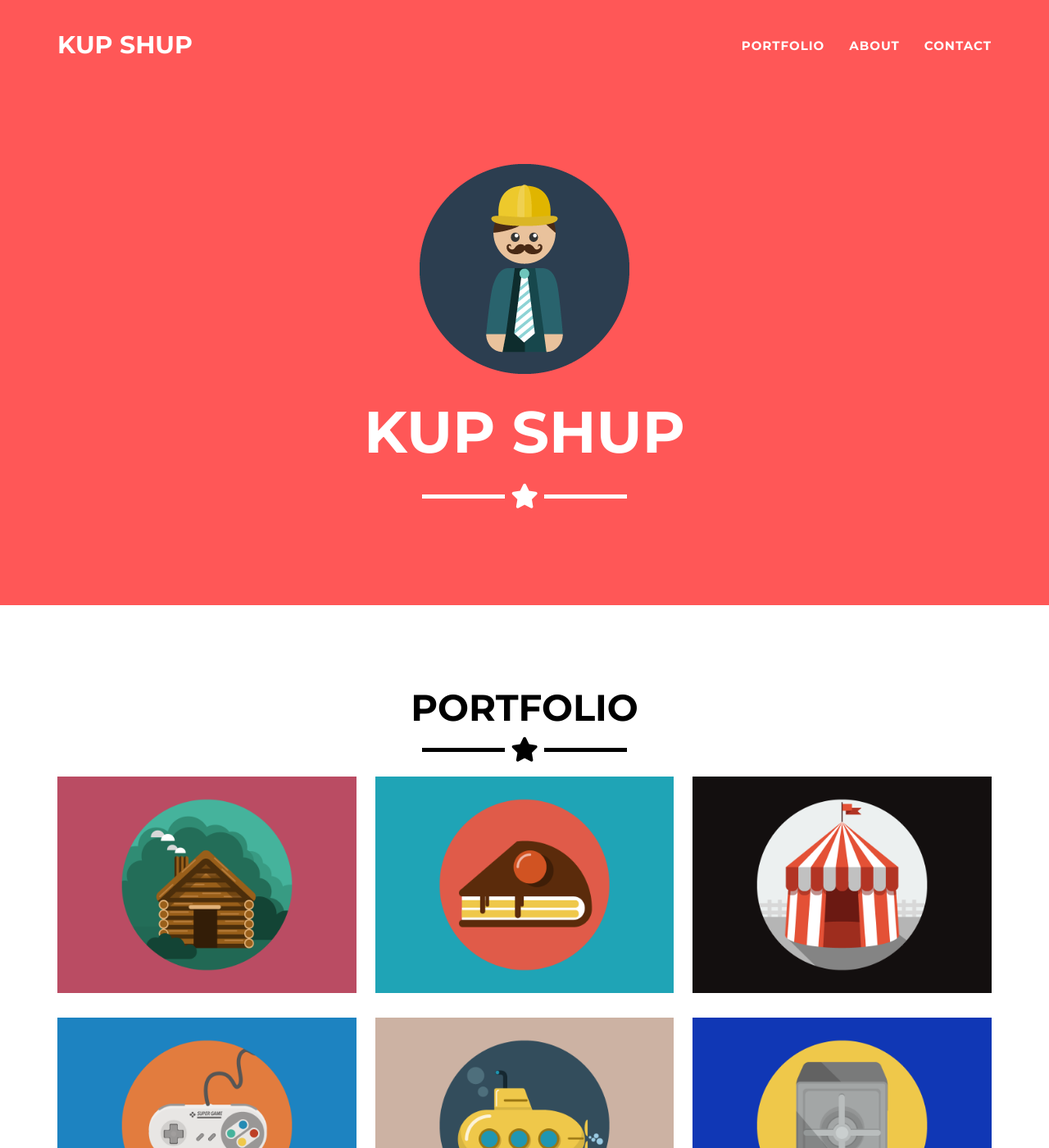
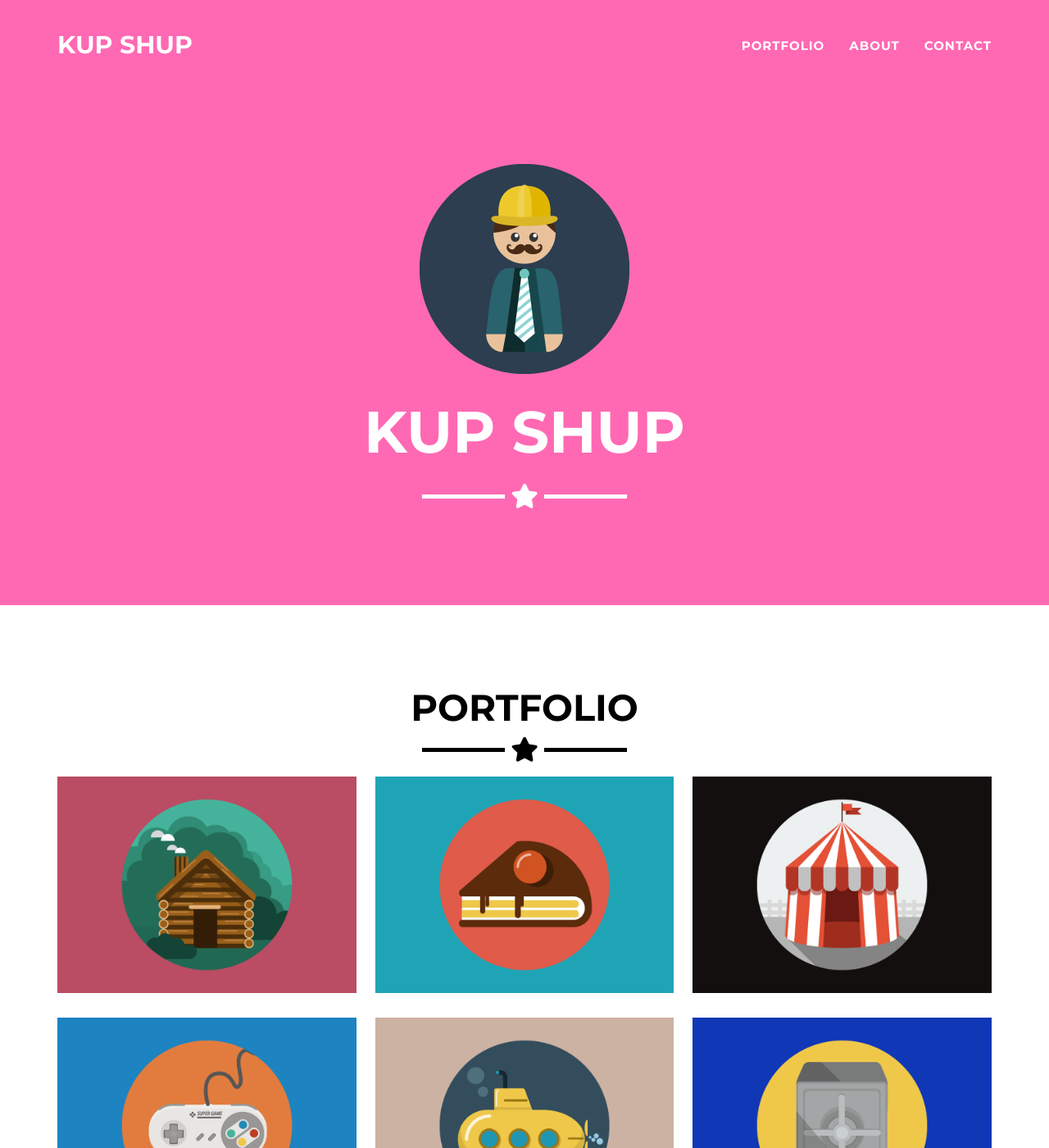
Before and after one commit to Iqbala/KSwebsite, a Jekyll site: the page built from _posts/2014-07-18-project-1.markdown, in a window 1280 px wide and 1400 px high. Shown: the whole window at 82% size. Built offline with Jekyll 4.4.1, drawn with Linux system fonts in a browser that asks for light colours.

Commit message:
Update _config.yml

```diff
--- a/_config.yml
+++ b/_config.yml
@@ -25,7 +25,7 @@ disqus_shortname: myshortname
 
 # Color settings (hex-codes without the leading hash-tag)
 color:
-  primary: FF5757
+  primary: FF69B4
   primary-rgb: "255,221,170" #"128,179,255"
   secondary: FFDDAAA #FD6E8A
   secondary-dark: F72525 #A2122F
```
